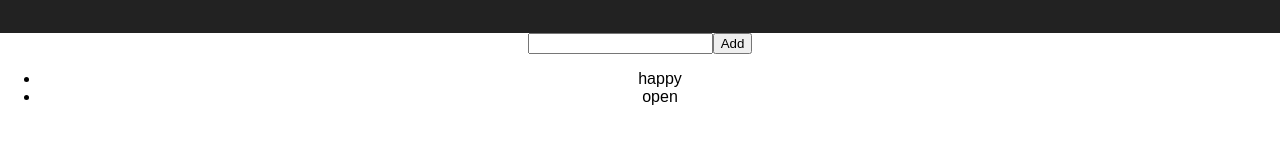
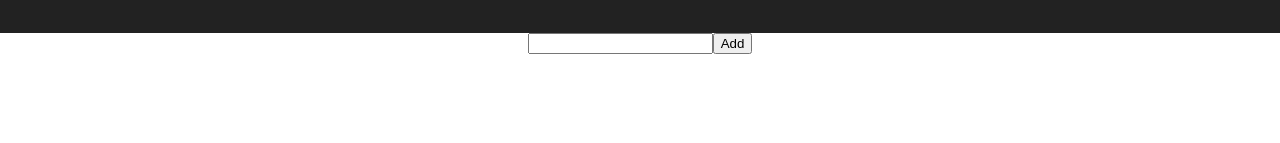
Before and after one commit to JavaEria/todo-react-app, a React (Create React App) app: page / in a window 1280 px wide. Shown: the part 157-300 px from the top of the page. Built offline with nearby package versions, Linux system fonts and the light colour scheme.

Commit message:
Small change

```diff
--- a/src/App.js
+++ b/src/App.js
@@ -6,8 +6,15 @@ import TodoList from './TodoList';
 
 class App extends Component {
 
+  constructor(props) {
+    super(props)
+    this.state = {data: []}
+  }
   recieveItem = (item) => {
-    this.props.listName = item;
+    this.setState(() => {
+      this.state.data.push(item);
+    })
+    console.log(this.state.data);
   }
 
   render() {
@@ -18,7 +25,7 @@ class App extends Component {
           <h1 className="App-title">Todo App</h1>
         </header>
         <InputItem itemCallback = {this.recieveItem}/>
-        <TodoList sentItem = {this.props.listName}/>
+        <TodoList todos = {this.state.data}/>
       </div>
     );
   }
--- a/src/TodoList.js
+++ b/src/TodoList.js
@@ -1,17 +1,14 @@
 import React, { Component } from 'react';
 
 class TodoList extends Component{
-
-    // constructor(props){
-    //     super(props);
-    //     console.log(this.props.listName);
-    // }
-    allItems = [{id: 234563, name: 'happy', isChecked: false},{id: 763832, name: 'open', isChecked: true}]
+    constructor(){
+        super()
+    }
     render(){
         return (
         <div>
             <ul>
-                {this.allItems.map((item) => (
+                {this.props.todos.map((item) => (
                     <li key={item.id}>{item.name}</li>
                 ))}
             </ul>
```
